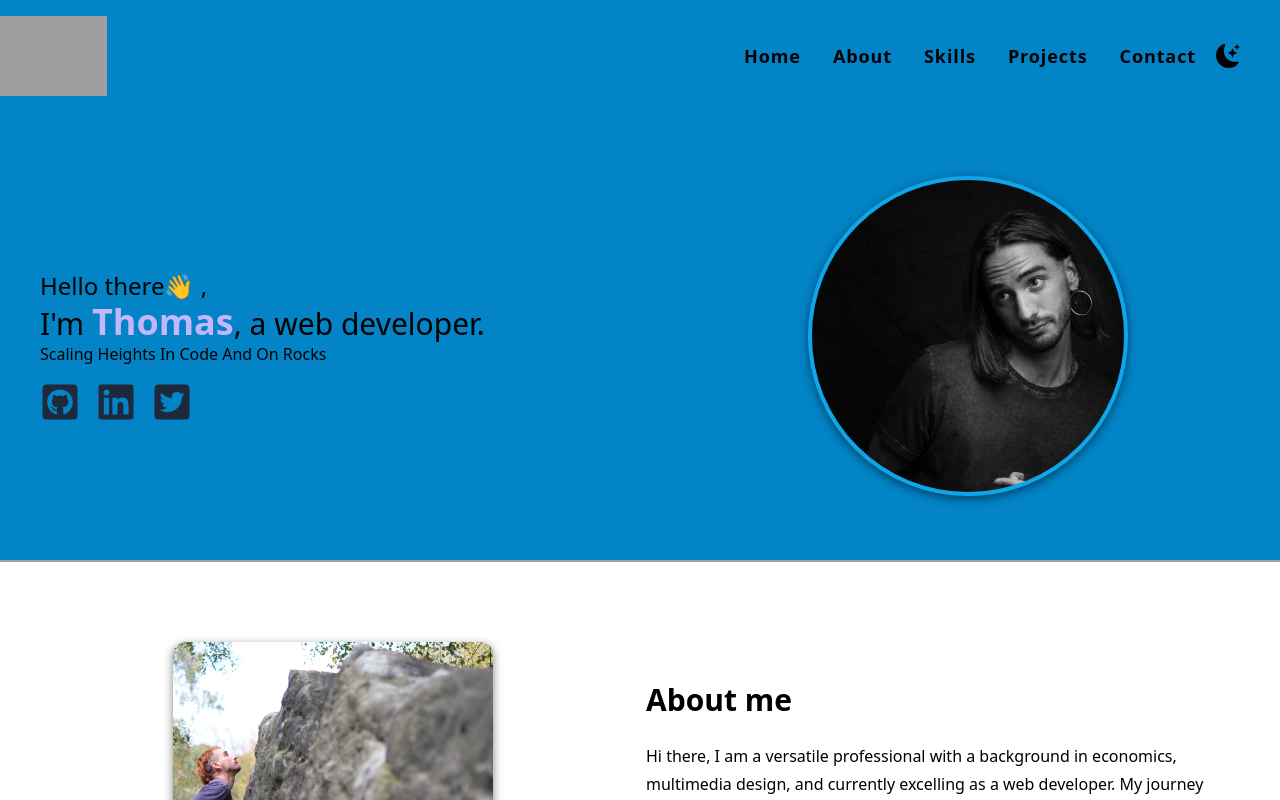
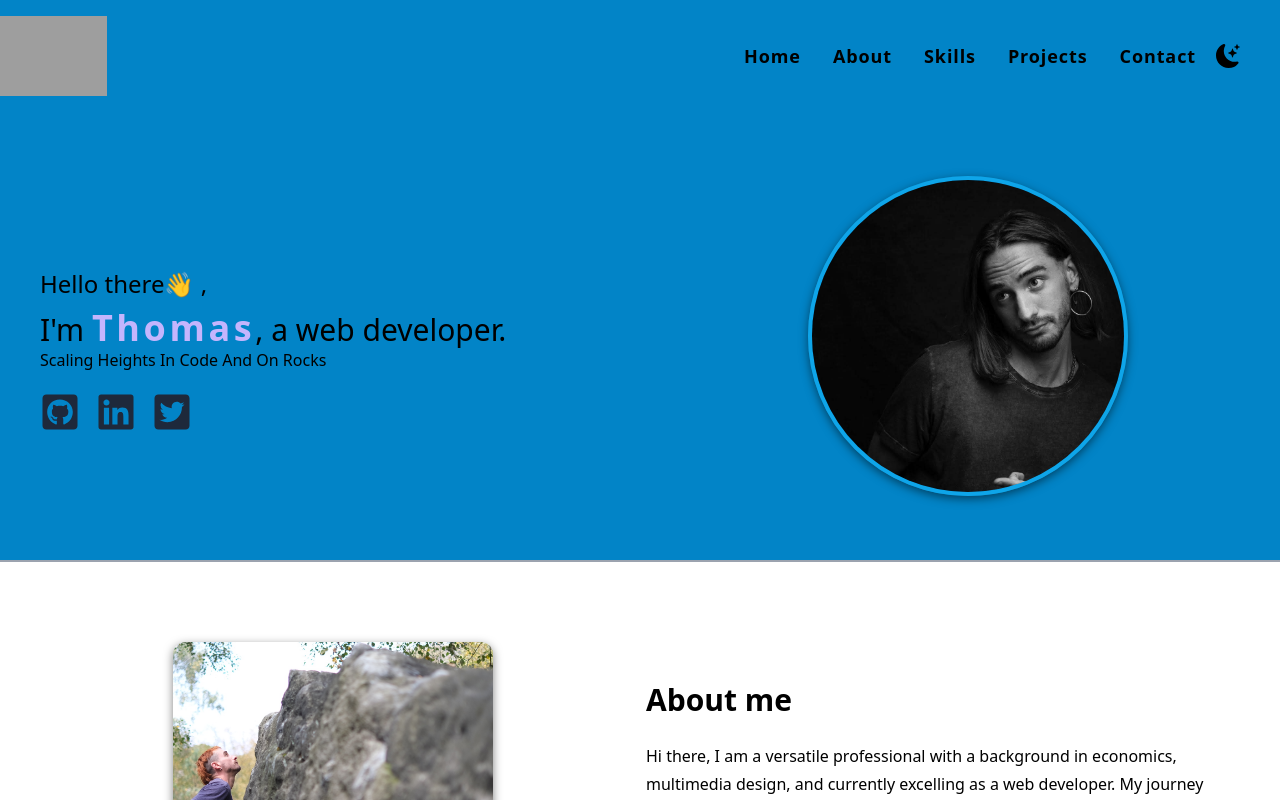
Before and after one commit to tompra/devfolio, a React (Vite) app: page / in a window 1280 px wide. Shown: the top 800 px of the page. Built offline with nearby package versions, Linux system fonts and the light colour scheme; grey boxes are pictures that could not be loaded.

Commit message:
animation to name

```diff
--- a/src/components/Home.jsx
+++ b/src/components/Home.jsx
@@ -1,26 +1,36 @@
 import { FaGithubSquare, FaLinkedin, FaTwitterSquare } from 'react-icons/fa';
 import Img1 from '../assets/photos/portrait-picture.jpeg';
 const Home = () => {
+    const nameArr = ['T', 'h', 'o', 'm', 'a', 's'];
     return (
         <section
             className='bg-sky-600 dark:bg-gray-700 align-element grid md:grid-cols-2 items-center gap-8 border-b-2 border-gray-400 dark:border-gray-500 py-16'
             id='home'
         >
-            <article className=' xs:py-8 mt-5 flex flex-col justify-center sm:ml-10 dark:text-white'>
-                <h1 className='text-2xl xs:text-center sm:text-start '>
+            <article className='xs:py-8 mt-5 flex flex-col sm:ml-10 dark:text-white'>
+                <h1 className='text-2xl xs:text-center sm:text-start my-2'>
                     Hello there👋 ,
                 </h1>
-                <h1 className='text-3xl xs:text-center sm:text-start'>
+                <h1 className='text-3xl xs:text-center sm:text-start '>
                     I&apos;m{' '}
                     <span className=' text-violet-300 dark:text-sky-500 font-extrabold text-4xl'>
-                        Thomas
+                        {nameArr.map((letter, index) => {
+                            return (
+                                <span
+                                    key={index}
+                                    className='inline-block tracking-widest transform hover:scale-125 origin-bottom transition-transform duration-300'
+                                >
+                                    {letter}
+                                </span>
+                            );
+                        })}
                     </span>
                     , a web developer.
                 </h1>
                 <p className='capitalize xs:text-center sm:text-start'>
                     scaling heights in code and on rocks
                 </p>
-                <div className='flex gap-x-4 mt-4 items-center xs:flex xs:justify-center sm:justify-start '>
+                <div className='flex gap-x-4 mt-5 items-center xs:flex xs:justify-center sm:justify-start'>
                     <a
                         href='https://github.com/tompra'
                         className='hover:opacity-80'
```
